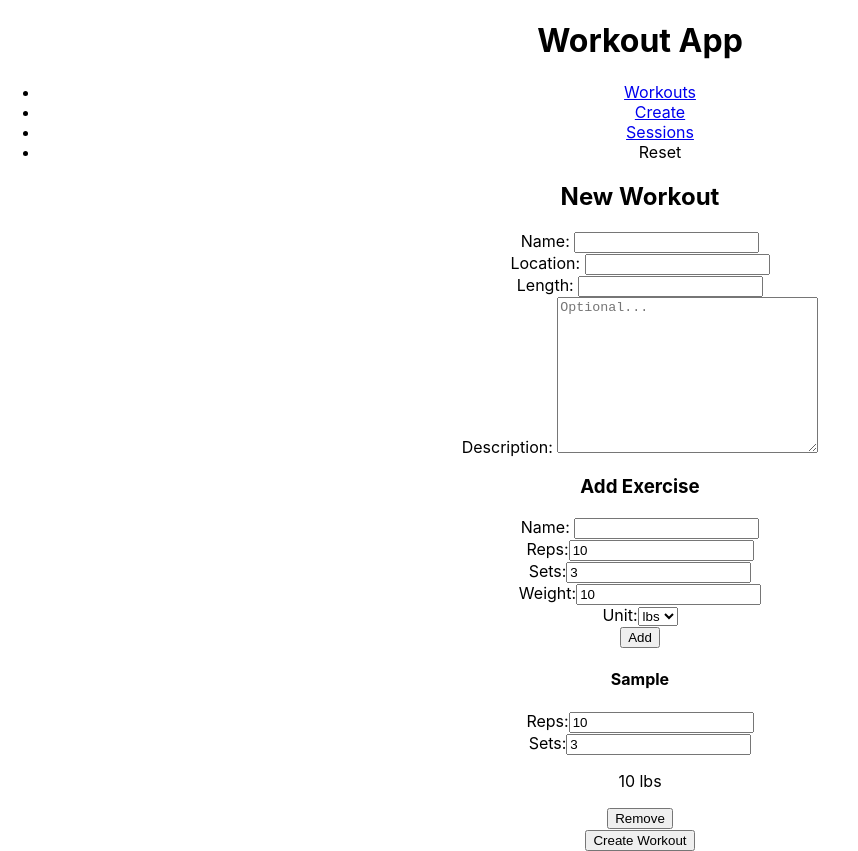
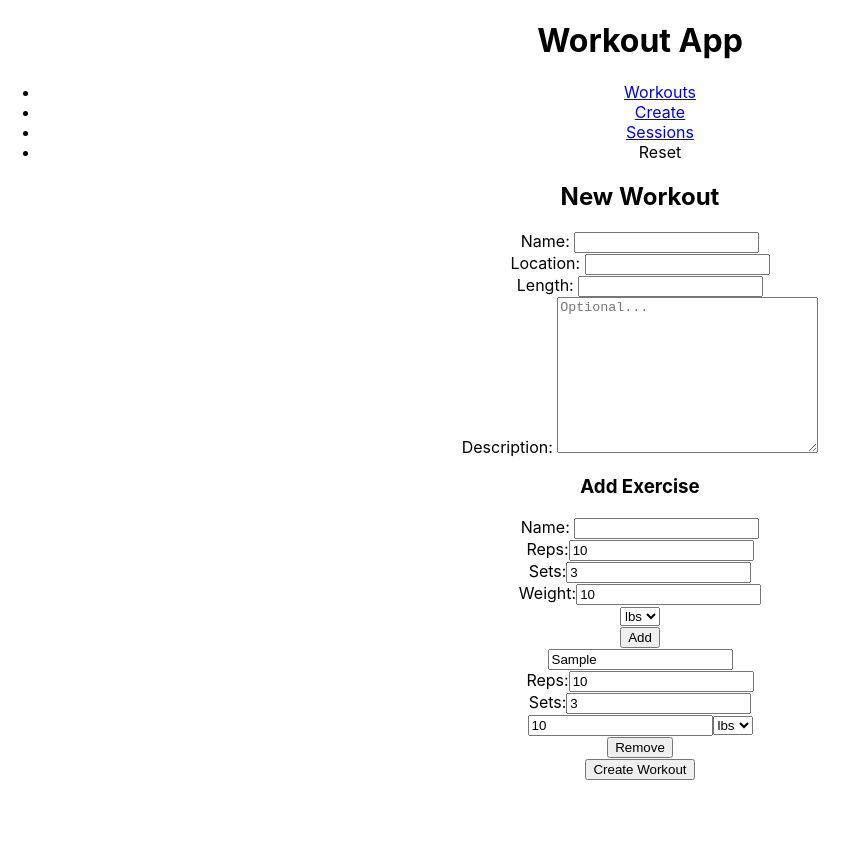
Before and after one commit to msolorio/workout_app_client, a React (Create React App) app: page /workouts/create in a window 1280 px wide. Both pictures are taken after typing "Sample" into the empty fields and a click on the button "Add". Shown: the whole page, without its empty margins (0-858 px from the left). After the commit the page ends 800 px from the top, so only its background shows below. Built offline with nearby package versions, Linux system fonts and the light colour scheme.

Commit message:
Adds functionality to update weight, units, and name of exercise

```diff
--- a/src/components/Exercise.tsx
+++ b/src/components/Exercise.tsx
@@ -1,6 +1,9 @@
 import { MouseEvent } from 'react'
 import { ExerciseType } from '../features/exercises/exercisesSlice'
-import TextInputGroup from '../components/TextInputGroup';
+import TextInputNoLabel from '../components/TextInputNoLabel';
+import NumberInputNoLabel from '../components/NumberInputNoLabel'
+import UnitSelector from './UnitSelector'
+
 import NumberInputGroup from '../components/NumberInputGroup';
 
 interface Props {
@@ -22,7 +25,13 @@ function Exercise(props: Props) {
 
   return (
     <div>
-      <h4>{props.exercise.name}</h4>
+      {/* <h4>{props.exercise.name}</h4> */}
+      <TextInputNoLabel
+        name="name"
+        placeholder="Exercise Name"
+        value={props.exercise.name}
+        handleChange={handleExerciseUpdate}
+      />
       <NumberInputGroup
         name="reps"
         labelText="Reps"
@@ -35,7 +44,19 @@ function Exercise(props: Props) {
         value={props.exercise.sets}
         handleChange={handleExerciseUpdate}
       />
-      <p>{props.exercise.weight} {props.exercise.unit}</p>
+      <div>
+        <NumberInputNoLabel
+          name="weight"
+          value={props.exercise.weight as number}
+          handleChange={handleExerciseUpdate}
+          placeholder="Weight"
+        />
+        <UnitSelector
+          name="unit"
+          handleInputChange={handleExerciseUpdate}
+          value={props.exercise.unit || ''}
+        />
+      </div>
       <button onClick={handleRemoveClick}>Remove</button>
     </div>
   )
--- /dev/null
+++ b/src/components/NumberInputNoLabel.tsx
@@ -0,0 +1,24 @@
+import { ChangeEventHandler } from 'react'
+
+interface Props {
+  name: string
+  step?: number
+  value: number
+  placeholder?: string
+  handleChange: ChangeEventHandler<HTMLInputElement>
+}
+
+function NumberInputNoLabel(props: Props) {
+  return (
+    <input
+      type="number"
+      placeholder={props.placeholder || "type here"}
+      name={props.name}
+      step={props.step || "1"}
+      value={props.value || ""}
+      onChange={props.handleChange}
+    />
+  )
+}
+
+export default NumberInputNoLabel
--- /dev/null
+++ b/src/components/TextInputNoLabel.tsx
@@ -0,0 +1,24 @@
+import { ChangeEventHandler } from 'react'
+
+interface Props {
+  name: string
+  placeholder: string
+  value: string
+  handleChange: ChangeEventHandler<HTMLInputElement>
+}
+
+function TextInputNoLabel(props: Props) {
+  return (
+    <div>
+      <input
+        type="text"
+        name={props.name}
+        placeholder={props.placeholder}
+        value={props.value}
+        onChange={props.handleChange}
+      />
+    </div>
+  );
+}
+
+export default TextInputNoLabel;
--- /dev/null
+++ b/src/components/UnitSelector.tsx
@@ -0,0 +1,22 @@
+import { ChangeEventHandler } from 'react'
+
+interface Props {
+  handleInputChange: ChangeEventHandler<HTMLSelectElement>
+  value: string
+  name: string
+}
+
+function UnitSelector(props: Props) {
+  return (
+    <select
+      name={props.name}
+      onChange={props.handleInputChange}
+      value={props.value || ""}
+    >
+      <option value="lbs">lbs</option>
+      <option value="kg">kg</option>
+    </select>
+  )
+}
+
+export default UnitSelector
--- a/src/components/WorkoutForm.tsx
+++ b/src/components/WorkoutForm.tsx
@@ -1,6 +1,7 @@
 import { useState, MouseEvent } from 'react';
 import TextInputGroup from '../components/TextInputGroup';
 import NumberInputGroup from '../components/NumberInputGroup';
+import UnitSelector from './UnitSelector'
 import Exercise from './Exercise';
 import { WorkoutType } from '../features/workouts/workoutsSlice'
 import { ExerciseType } from '../features/exercises/exercisesSlice'
@@ -218,16 +219,11 @@ function WorkoutForm(props: Props) {
         />
 
         <div>
-          <label htmlFor="exerciseUnit">Unit:</label>
-
-          <select
+          <UnitSelector
             name="exerciseUnit"
-            onChange={handleInputChange}
+            handleInputChange={handleInputChange}
             value={state.exerciseUnit}
-          >
-            <option value="lbs">lbs</option>
-            <option value="kg">kg</option>
-          </select>
+          />
         </div>
 
         <input
```
